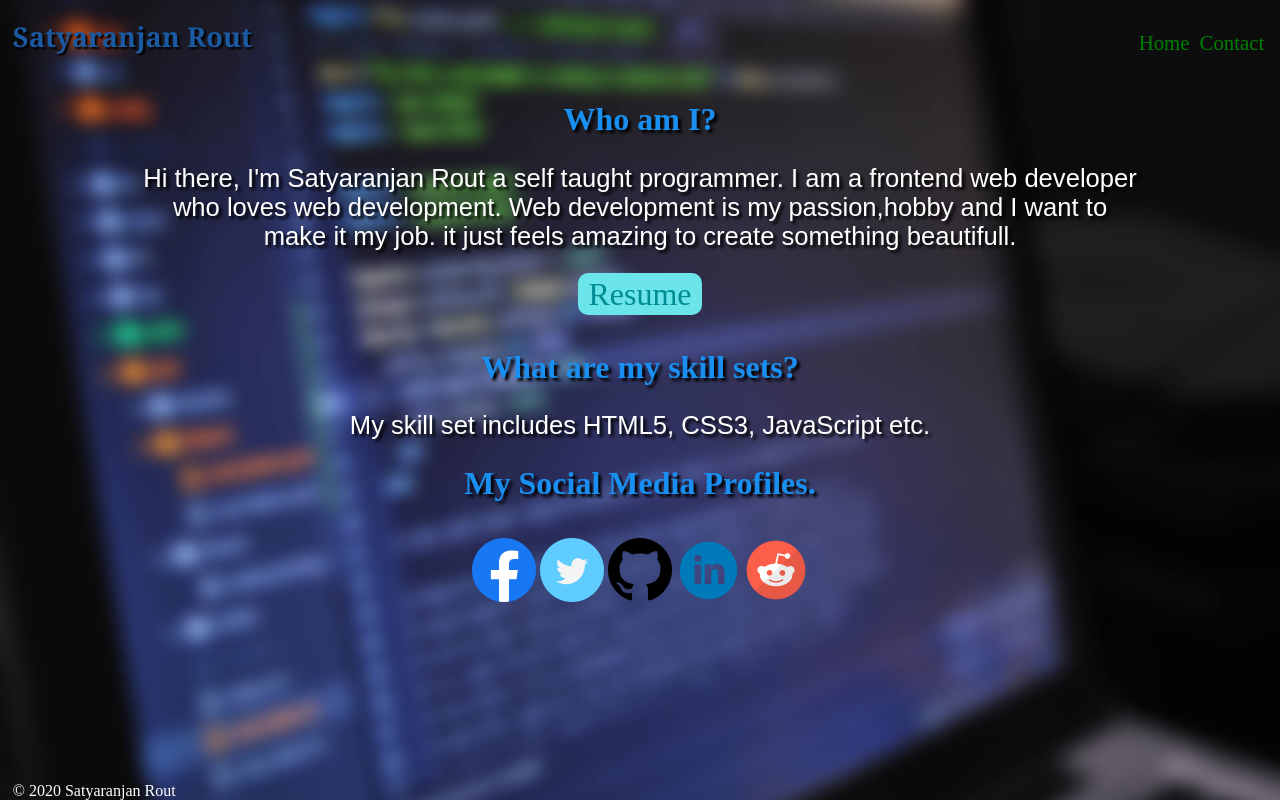
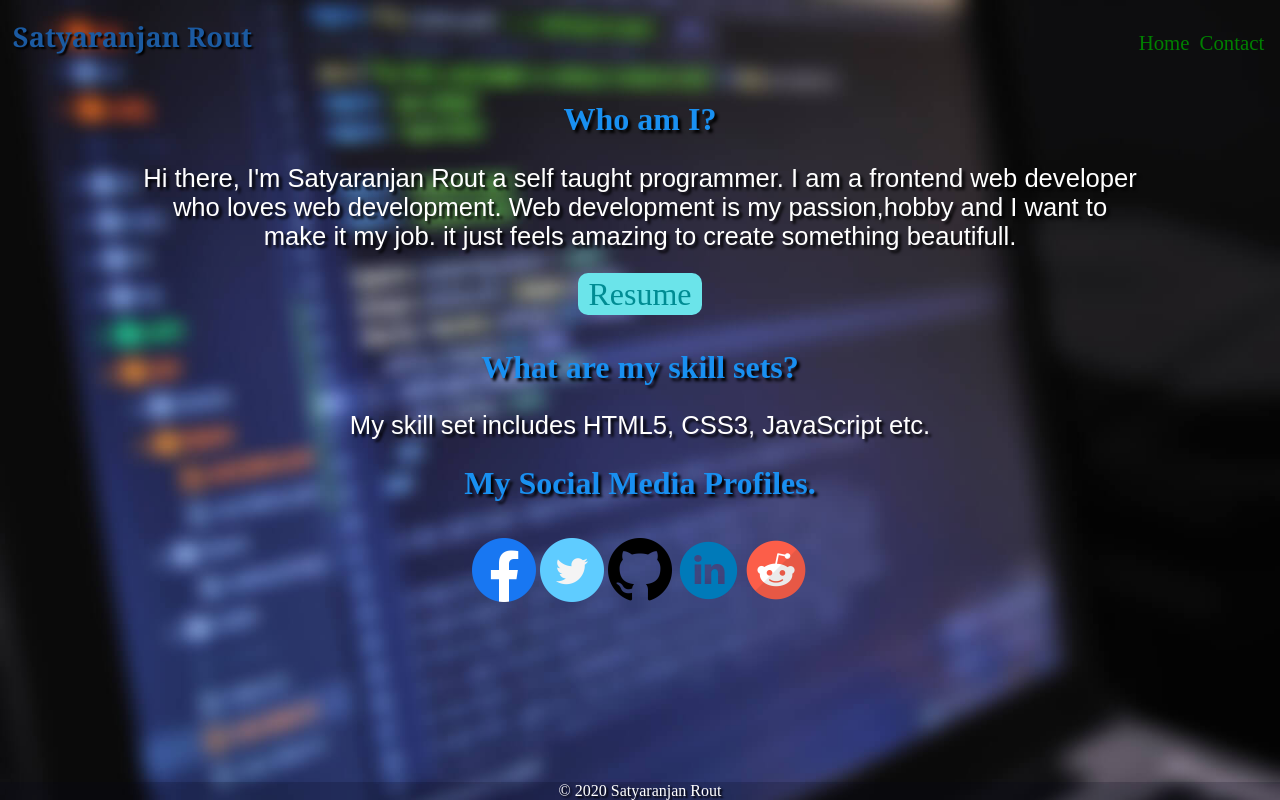
Before and after one commit to satanrout/My-Website, a plain HTML site: page index.html in a window 1280 px wide. Drawn offline with Linux system fonts and the light colour scheme.

```diff
--- a/index.html
+++ b/index.html
@@ -46,8 +46,8 @@
                 <span><a href="https://www.reddit.com/user/siba9658"><img class="reddit" src="reddit.png" alt="my reddit id" width="64"/></a></span>
             </div>
         </main>
-        <footer>
-            <div class="footer">© 2020 Satyaranjan Rout</div>
+        <footer class="footer">
+            <div class="footercontent">© 2020 Satyaranjan Rout</div>
         </footer>
     </body>
 </html>
--- a/style.css
+++ b/style.css
@@ -65,18 +65,23 @@ p {
 }
 .facebook:hover {
     filter: drop-shadow(2px 2px 2px grey);
+    transform: scale(1.2);
 }
 .twitter:hover {
     filter: drop-shadow(2px 2px 2px grey);
+    transform: scale(1.2);
 }
 .github:hover {
     filter: drop-shadow(2px 2px 2px grey);
+    transform: scale(1.2);
 }
 .linkedin:hover {
     filter: drop-shadow(2px 2px 2px grey);
+    transform: scale(1.2);
 }
 .reddit:hover {
     filter: drop-shadow(2px 2px 2px grey);
+    transform: scale(1.2);
 }
 a {
     color: green;
@@ -85,8 +90,17 @@ a {
 .profile {
     text-align: center;
 }
-.footer {
+.footercontent {
     color:white;
-    position: absolute;
-    bottom:0;
 }
+footer {
+  position: fixed;
+  left: 0;
+  bottom: 0;
+  right:0;
+  width: 100%;
+  background-color: rgba(9, 9, 27, 0.2);
+  color: white;
+  text-shadow: 2px 2px 2px black;
+  text-align: center;
+}
```
